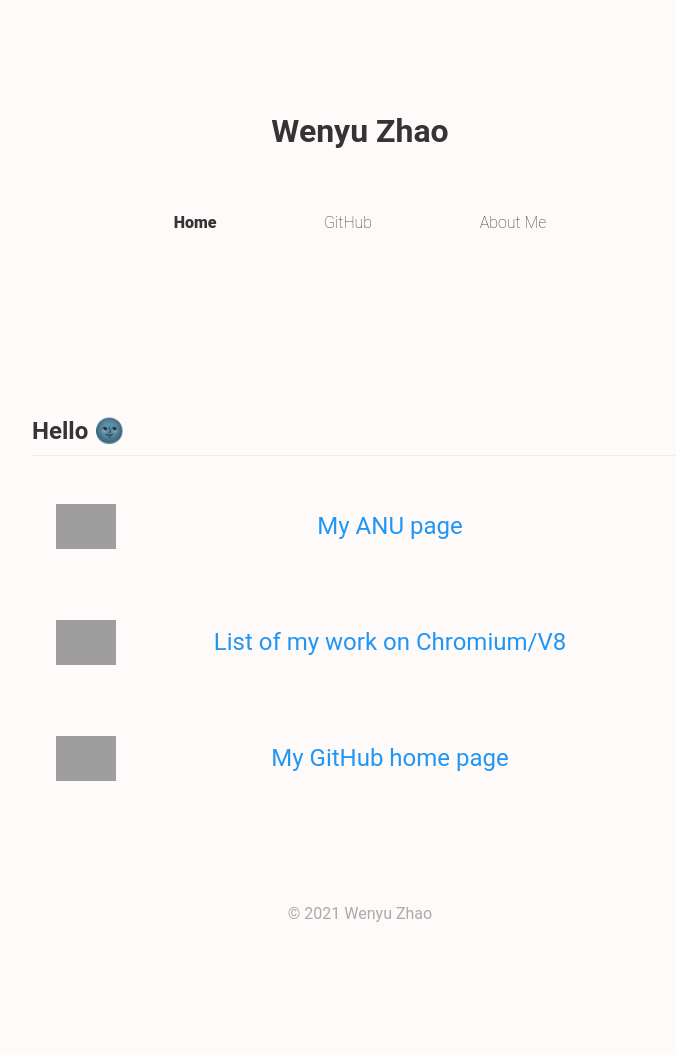
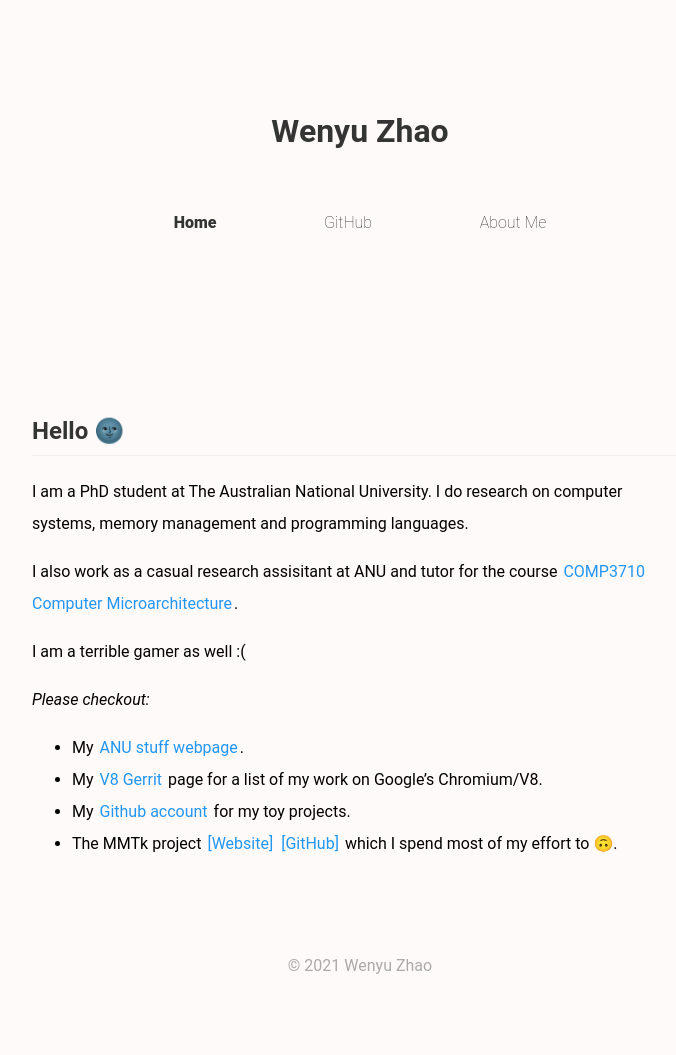
Before and after one commit to wenyuzhao/wenyuzhao.github.io, a Jekyll site: the page built from index.md, in a window 1280 px wide. Shown: the whole page, without its empty margins (280-956 px from the left). Built offline with Jekyll 4.4.1, drawn with Linux system fonts in a browser that asks for light colours; our own code applies the rules of GitHub Pages for plain Markdown files; before the commit the page ends 1003 px from its top, so only the background shows below that; grey boxes are pictures that could not be loaded.

Commit message:
Update home and about page

```diff
--- a/_config.yml
+++ b/_config.yml
@@ -1,8 +1,8 @@
 username: wenyuzhao
 baseurl:
 title: Wenyu Zhao
-author: 赵文宇,Wenyu Zhao,William,wenyuzhaox@gmail.com
-common_keywords: 赵文宇,Wenyu Zhao,wenyuzhao,Software,Web,Server,iOS,Computer Science,Mathematics
+author: 赵文宇,Wenyu Zhao,wenyu.zhao@anu.edu.au,wenyuzhaox@gmail.com
+common_keywords: 赵文宇,Wenyu Zhao,wenyuzhao,Memory Management,Garbage Collection,GC,MMTk,Software,Web,Server,iOS,Computer Science,Mathematics
 default_description: freestyle
 description_postfix: ' | Wenyu Zhao 赵文宇'
 title_postfix: ' | Wenyu Zhao'
--- a/index.md
+++ b/index.md
@@ -7,20 +7,16 @@ keywords: Wenyu,Zhao,Wenyu Zhao,ANU,Computer Science
 
 # Hello 🌚
 
-{% include project-card.html
-    image="https://eforms.anu.edu.au/ChatBot_StudentCentralBot/ANU_Crest_Gold_%20Crest_Gold.png"
-    title="My ANU page"
-    link="https://cs.anu.edu.au/people/wenyu-zhao"
-%}
+I am a PhD student at The Australian National University.
+I do research on computer systems, memory management and programming languages.
 
-{% include project-card.html
-    image="https://v8.dev/_img/v8.svg"
-    title="List of my work on Chromium/V8"
-    link="https://chromium-review.googlesource.com/q/owner:%22Wenyu+Zhao%22"
-%}
+I also work as a casual research assisitant at ANU and tutor for the course [COMP3710 Computer Microarchitecture](https://cs.anu.edu.au/courses/comp3710-uarch).
 
-{% include project-card.html
-    image="https://github.githubassets.com/images/modules/logos_page/Octocat.png"
-    title="My GitHub home page"
-    link="https://github.com/wenyuzhao"
-%}
+I am a terrible gamer as well :(
+
+_Please checkout:_
+
+* My [ANU stuff webpage](https://cecs.anu.edu.au/people/wenyu-zhao).
+* My [V8 Gerrit](https://chromium-review.googlesource.com/q/owner:%22Wenyu+Zhao%22) page for a list of my work on Google's Chromium/V8.
+* My [Github account](https://github.com/wenyuzhao) for my toy projects.
+* The MMTk project [[Website]](https://www.mmtk.io) [[GitHub]](https://github.com/mmtk) which I spend most of my effort to 🙃.
```
Also changed, not shown: about.md (+2 -0 lines).
